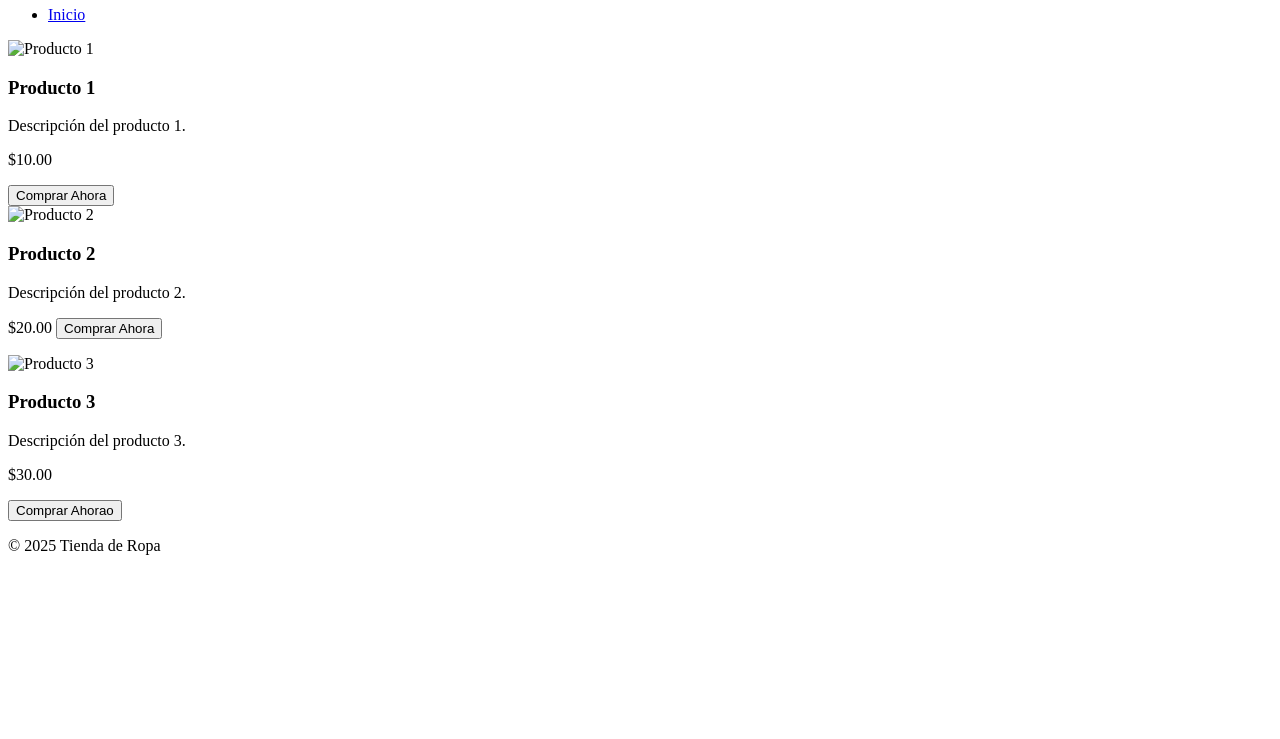
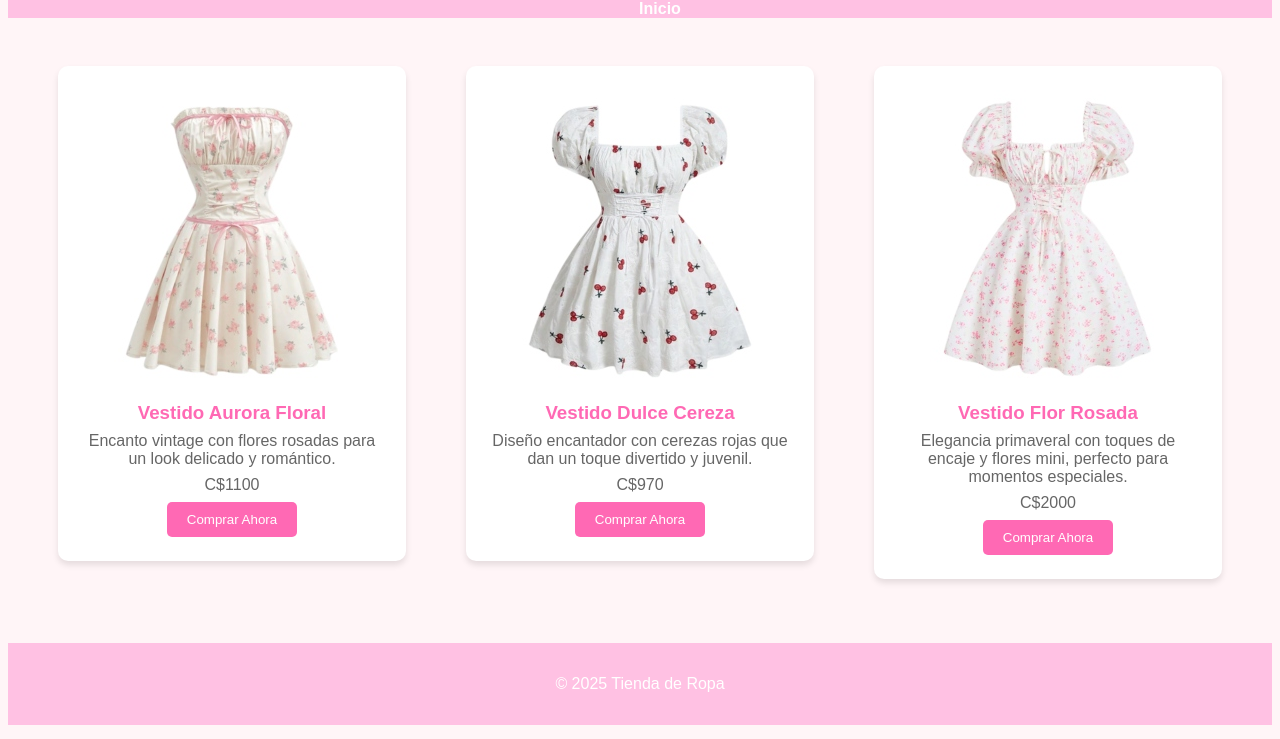
Before and after one commit to solee2222/Productos-Destacados, a plain HTML site: page index.html in a window 1280 px wide. Shown: the part 61-800 px from the top of the page. Drawn offline with Linux system fonts and the light colour scheme.

Commit message:
Agregar estilos CSS básicos

```diff
--- a/index.html
+++ b/index.html
@@ -20,27 +20,32 @@
     <main>
         <section class="featured-products">
             <div class="product-card">
-                <img src="producto1.jpg" alt="Producto 1">
-                <h3>Producto 1</h3>
-                <p>Descripción del producto 1.</p>
-                <p>$10.00</p>
+                <img src="producto1.jpg" alt="Producto #1">
+                <h3>Vestido Aurora Floral</h3>
+                <p>Encanto vintage con flores rosadas para un look delicado y romántico.</p>
+                <p>C$1100</p>
                 <button>Comprar Ahora</button>
             </div>
+
             <div class="product-card">
-                <img src="producto2.jpg" alt="Producto 2">
-                <h3>Producto 2</h3>
-                <p>Descripción del producto 2.</p>
-                <p>$20.00</p->
+                <img src="producto2.jpg" alt="Producto #2">
+                <h3>Vestido Dulce Cereza</h3>
+                <p>Diseño encantador con cerezas rojas que dan un toque divertido y juvenil.</p>
+                <p>C$970</p>
                 <button>Comprar Ahora</button>
             </div>
+
             <div class="product-card">
-                <img src="producto3.jpg" alt="Producto 3">
-                <h3>Producto 3</h3>
-                <p>Descripción del producto 3.</p>
-                <p>$30.00</p>
-                <button>Comprar Ahorao</button>
+                <img src="producto3.jpg" alt="Producto #3">
+                <h3>Vestido Flor Rosada</h3>
+                <p>Elegancia primaveral con toques de encaje y flores mini, perfecto para momentos especiales.</p>
+                <p>C$2000</p>
+                <button>Comprar Ahora</button>
             </div>
+        </section>
     </main>
+
+    <!-- Pie de Página -->
     <footer>
         <p>&copy; 2025 Tienda de Ropa</p>
     </footer>
--- a/styles.css
+++ b/styles.css
@@ -0,0 +1,97 @@
+body {
+    background-color: #fff5f7;
+    font-family: 'Arial', sans-serif;
+    color: #333;
+}
+
+
+header {
+    background-color: #ffc1e3;
+    color: #ffffff;
+    text-align: center;
+}
+
+header h1 {
+    margin: 0;
+    font-size: 2rem;
+}
+
+
+nav ul {
+    list-style: none;
+    display: flex;
+    justify-content: center;
+    gap: 1.5rem;
+}
+
+nav a {
+    color: #ffffff;
+    text-decoration: none;
+    font-weight: bold;
+    transition: color 0.3s ease;
+}
+
+nav a:hover {
+    color: #ff69b4;
+}
+
+
+.featured-products {
+    display: flex;
+    justify-content: space-around;
+    align-items: flex-start;
+    padding: 2rem;
+    gap: 1.5rem;
+}
+
+.product-card {
+    background-color: #ffffff;
+    border-radius: 10px;
+    box-shadow: 0 4px 6px rgba(0, 0, 0, 0.1);
+    padding: 1.5rem;
+    text-align: center;
+    width: 300px;
+}
+
+.product-card:hover {
+    transform: scale(1.05);
+    box-shadow: 0 6px 10px rgba(0, 0, 0, 0.15);
+}
+
+.product-card h3 {
+    margin: 0.5rem 0;
+    color: #ff69b4;
+}
+
+.product-card p {
+    margin: 0.5rem 0;
+    color: #666;
+}
+
+.product-card .price {
+    font-weight: bold;
+    color: #ff69b4;
+    margin: 1rem 0;
+}
+
+.product-card button {
+    background-color: #ff69b4;
+    color: #ffffff;
+    border: none;
+    padding: 10px 20px;
+    border-radius: 5px;
+    cursor: pointer;
+}
+
+.product-card button:hover {
+    background-color: #e75480;
+    transform: scale(1.05);
+}
+
+footer {
+    background-color: #ffc1e3;
+    color: #ffffff;
+    text-align: center;
+    padding: 1rem;
+    margin-top: 2rem;
+}
```
Also changed, not shown: producto1.jpg (added), producto2.jpg (added), producto3.jpg (added).
